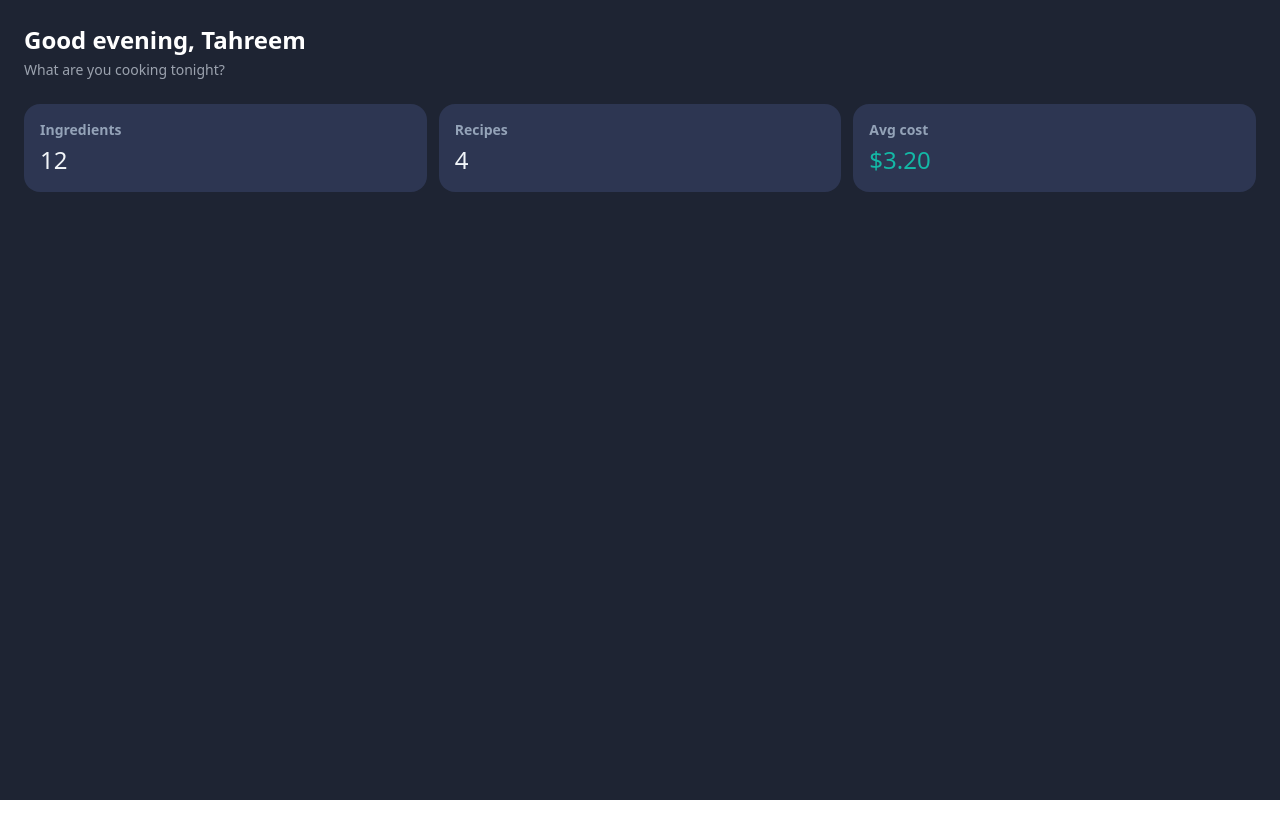
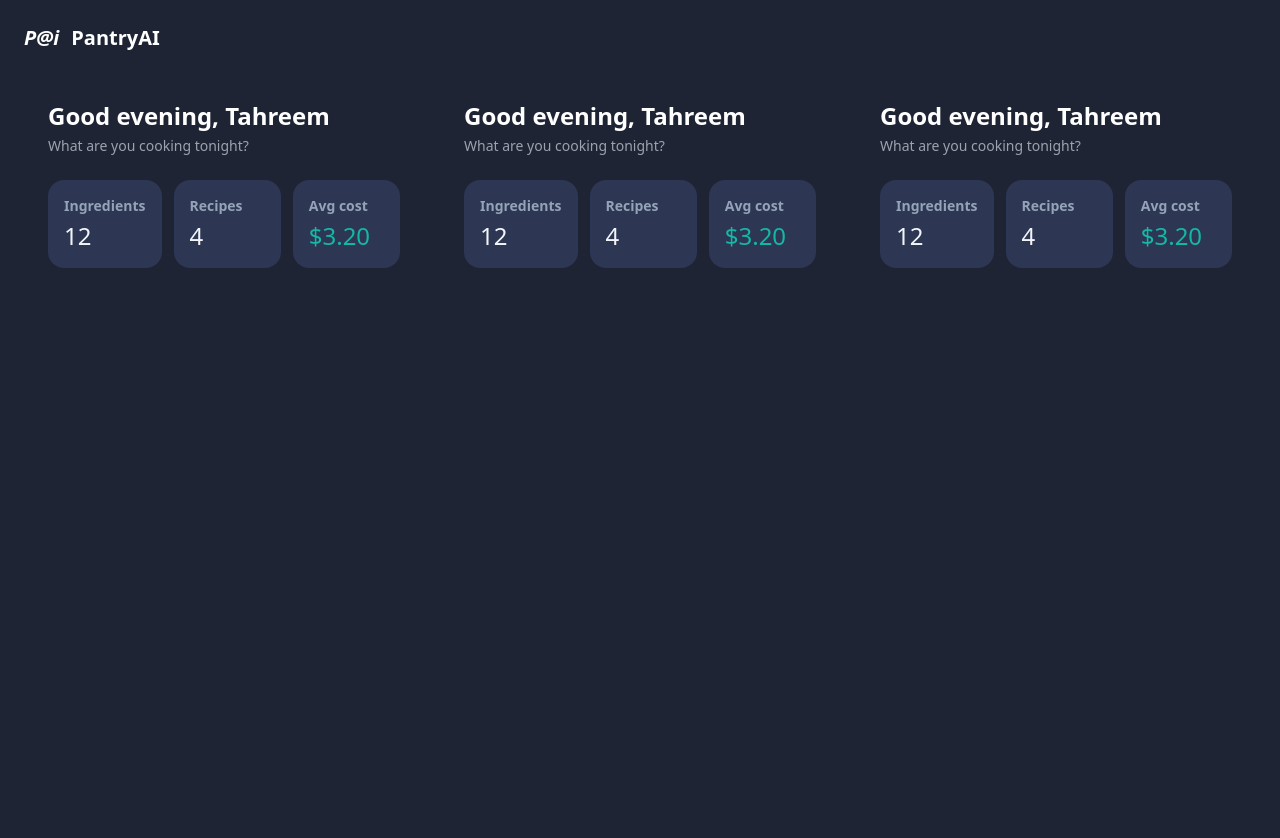
Before and after one commit to syedatahreem/Pantry-AI, a React (Vite) app: page / in a window 1280 px wide. Shown: the top 838 px of the page. Before the commit the page ends 800 px from the top, so only its background shows below. Built offline with nearby package versions, Linux system fonts and the light colour scheme.

Commit message:
Refactor App component to include layout and multiple Dashboard instances

```diff
--- a/src/App.tsx
+++ b/src/App.tsx
@@ -2,7 +2,26 @@ import "./App.css";
 import Dashboard from "./components/Dashboard/Dashboard";
 
 function App() {
-  return <Dashboard />;
+  return (
+    <div className="bg-background min-h-screen p-6">
+      <div className="flex mb-6 gap-3">
+        <div className="text-white text-xl font-semibold italic">P@i</div>
+        <span className="text-white text-xl font-semibold">PantryAI</span>
+      </div>
+
+      <div className="grid grid-cols-3 gap-4">
+        <div className="bg-panel rounded-2xl overflow-hidden">
+          <Dashboard />
+        </div>
+        <div className="bg-panel rounded-2xl overflow-hidden">
+          <Dashboard />
+        </div>
+        <div className="bg-panel rounded-2xl overflow-hidden">
+          <Dashboard />
+        </div>
+      </div>
+    </div>
+  );
 }
 
 export default App;
```
